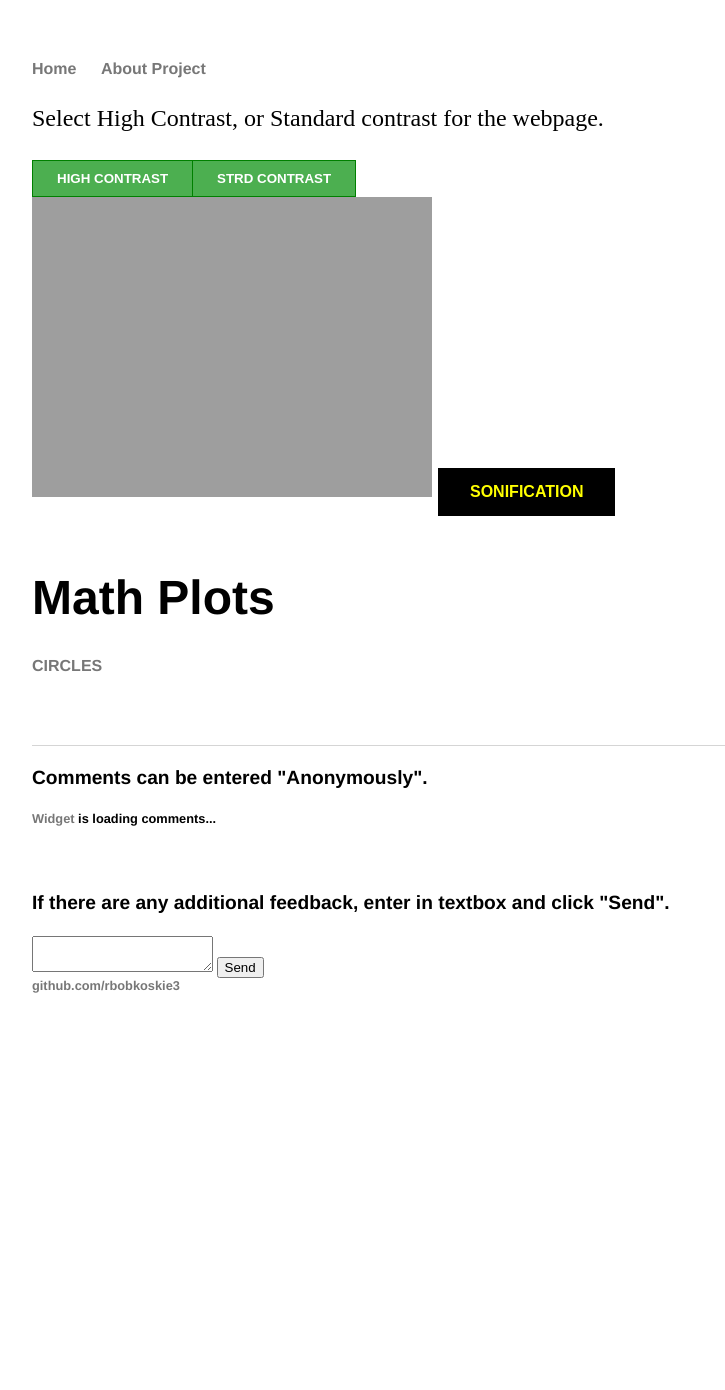
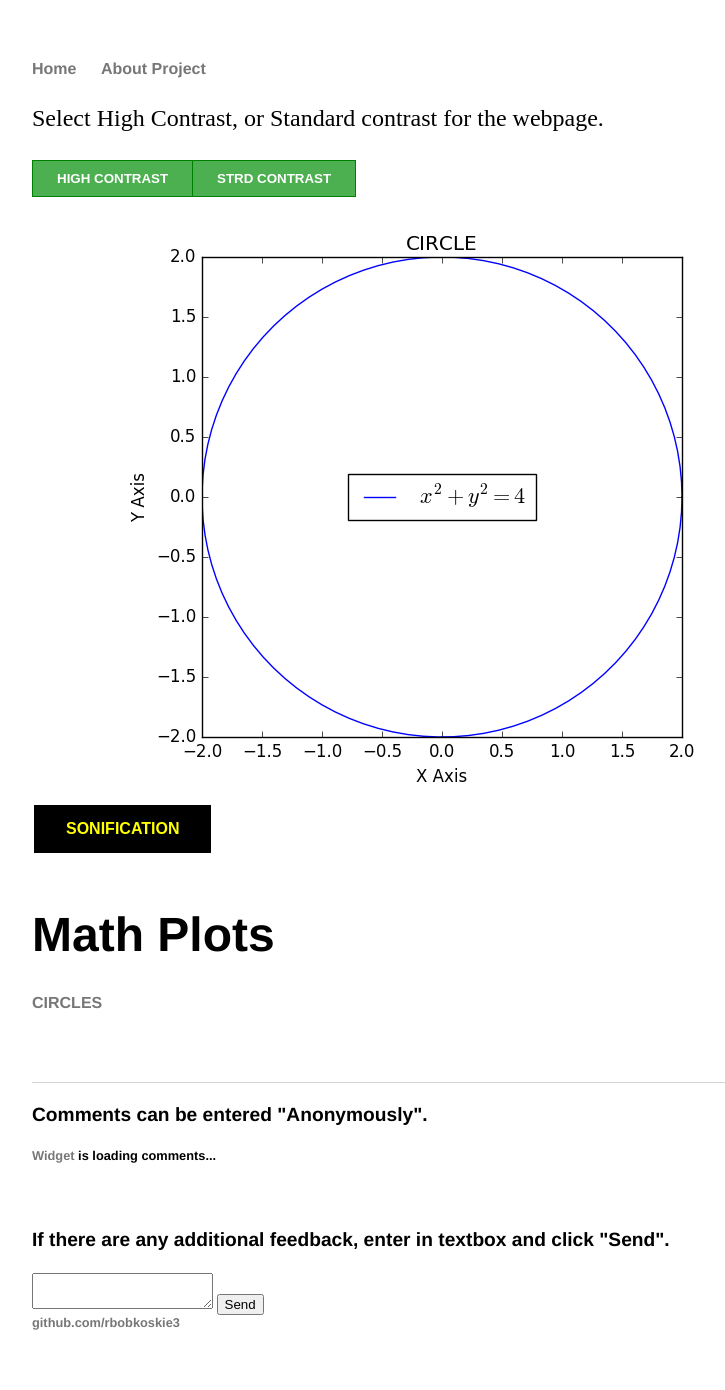
Before and after one commit to rbobkoskie3/rbobkoskie3.github.io, a Jekyll site: the page built from circle/index.html, in a window 1280 px wide. Shown: the whole page, without its empty margins (160-885 px from the left). Built offline with Jekyll 4.4.1, drawn with Linux system fonts in a browser that asks for light colours; a style sheet for code colours, icons or effects is not loaded; before the commit the page ends 1053 px from its top, so only the background shows below that.

Commit message:
Update index.html

```diff
--- a/circle/index.html
+++ b/circle/index.html
@@ -23,11 +23,11 @@ title: Math, Sonification, Plots
 <div class="circle_class">
         <!-- img src="\images\ST_Circle.png" title="Graph of a Circle w/o High Contrast" -->
 
-        <img src="https://rbobkoskie3.github.io/images/HC_Hyperbola.png" id="test" onclick = "change();"/>
+        <img src="https://rbobkoskie3.github.io/images/ST_Circle.png" id="test" onclick = "change();"/>
         <script>
                 function change() {
-                        var img1 = "https://rbobkoskie3.github.io/images/ST_Parabola.png",
-                            img2 = "https://rbobkoskie3.github.io/images/HC_Hyperbola.png";
+                        var img1 = "https://rbobkoskie3.github.io/images/ST_Circle.png",
+                            img2 = "https://rbobkoskie3.github.io/images/HC_Circle.png";
                         var imgElement = document.getElementById('test');
                         imgElement.src = (imgElement.src === img1)? img2 : img1;
                 }
```
